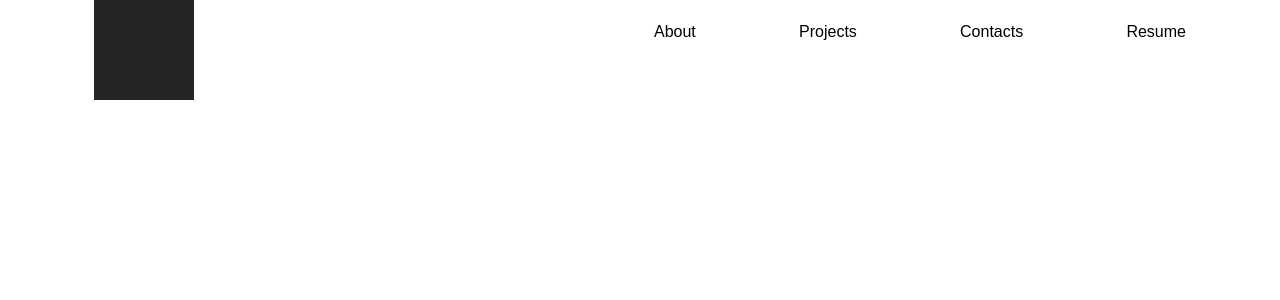
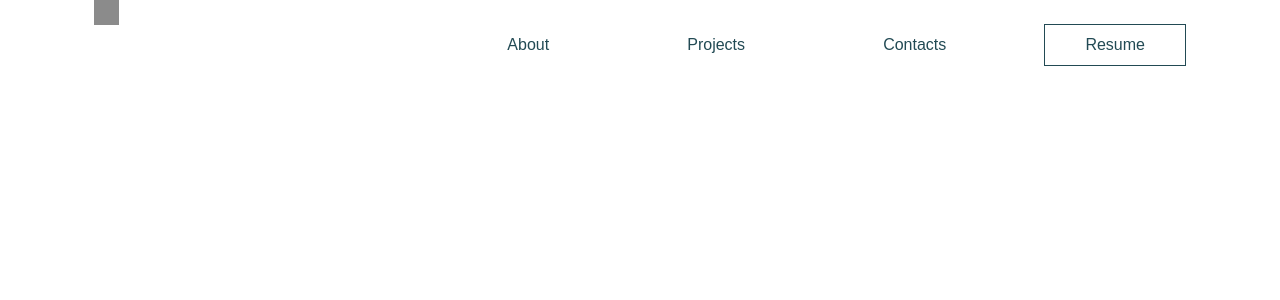
Before and after one commit to AnastasiSo/Portfolio-Project, a React app: page / in a window 1280 px wide. Shown: the top 300 px of the page. Built offline with nearby package versions, Linux system fonts and the light colour scheme.

Commit message:
css for menu component

```diff
--- a/src/_styles/_menu.scss
+++ b/src/_styles/_menu.scss
@@ -1,31 +1,36 @@
 .logo {
   background: $grey;
-  height: 100px;
-  width: 100px;
+  height: 25px;
+  width: 25px;
   position: absolute;
-  text-align: center;
-  top: 0;
-  background: rgb(37, 37, 37);
 }
 
 .menu {
   width: 100%;
   display: flex;
   justify-content: space-between;
-  padding-top: 24px;
+  padding-top: $size-unit * 6; // 24px
 
-  .menu-item {
+  .menu-items {
     align-items: center;
     display: flex;
-    margin-right: 12px;
     cursor: pointer;
-
+    align-content: center;
+    padding: $size-unit * 3 $size-unit * 10; // 12px 40px
+    &:hover {
+      border-bottom: $border-unit solid #224a54; //$dark-blue
+    }
+    // TODO: Add slow text animation for .menu-items
     a {
       display: flex;
       justify-content: center;
       align-items: center;
-      color: black;
-      font-size: 16px;
+      color: #224a54; //$dark-blue
+      font-size: $size-unit * 4; // 16px
     }
   }
+
+  .resume {
+    border: $border-unit solid #224a54; //$dark-blue
+  }
 }
--- a/src/_styles/_variables.scss
+++ b/src/_styles/_variables.scss
@@ -35,4 +35,5 @@ $violet: #9e7fe6;
 // Sizes
 $border-unit: 1px;
 $size-unit: 4px;
+
 $grid-columns: 12;
--- a/src/components/Menu.tsx
+++ b/src/components/Menu.tsx
@@ -11,10 +11,10 @@ const Menu: FunctionComponent = () => {
   return (
     <Container>
       <Row>
-        <Column size={6}>
+        <Column size={4}>
           <div className="logo"></div>
         </Column>
-        <Column size={6}>
+        <Column size={8}>
           <ul className="menu">
             {menuItems.map((item, index) => (
               <li
```
